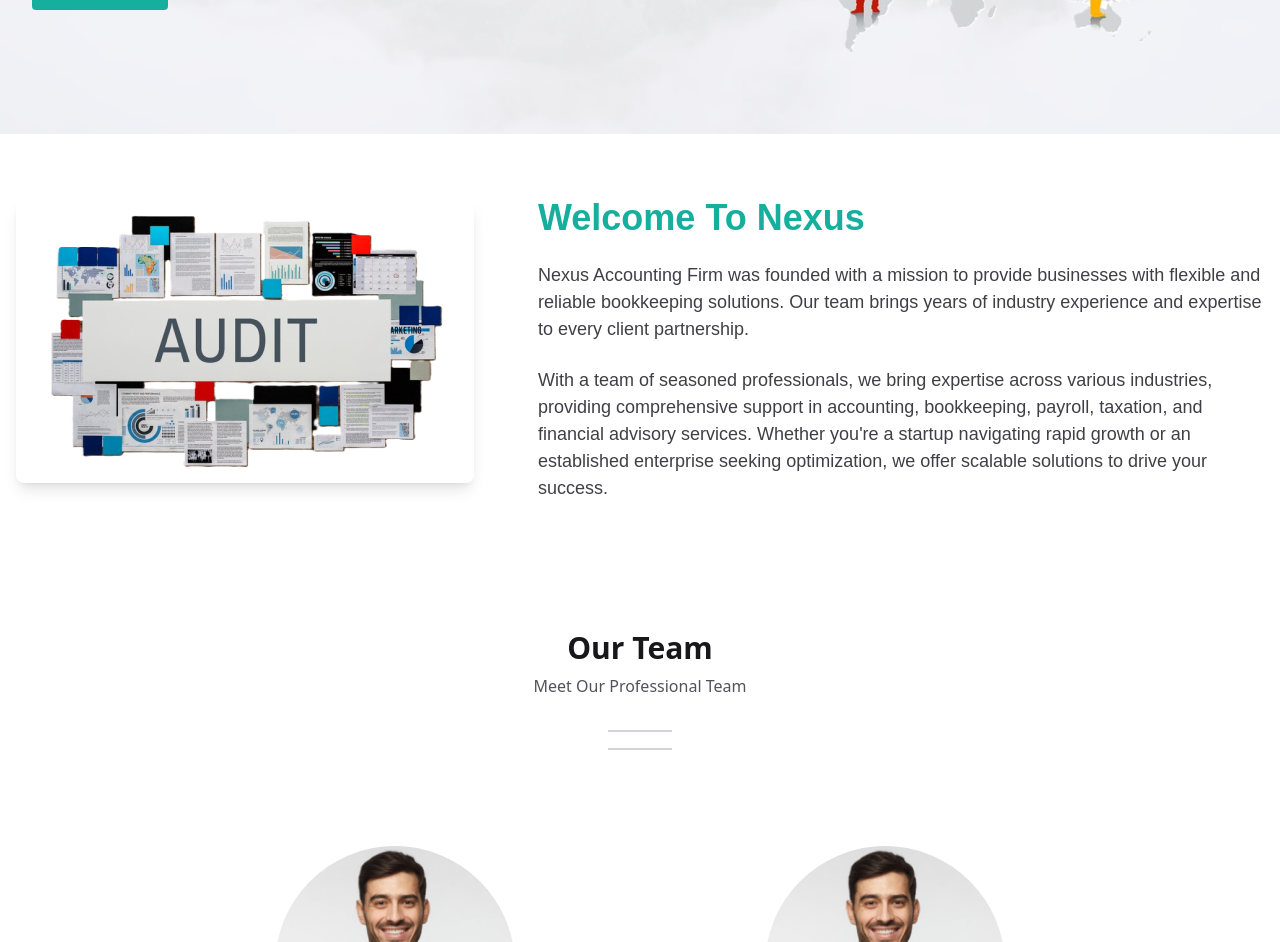
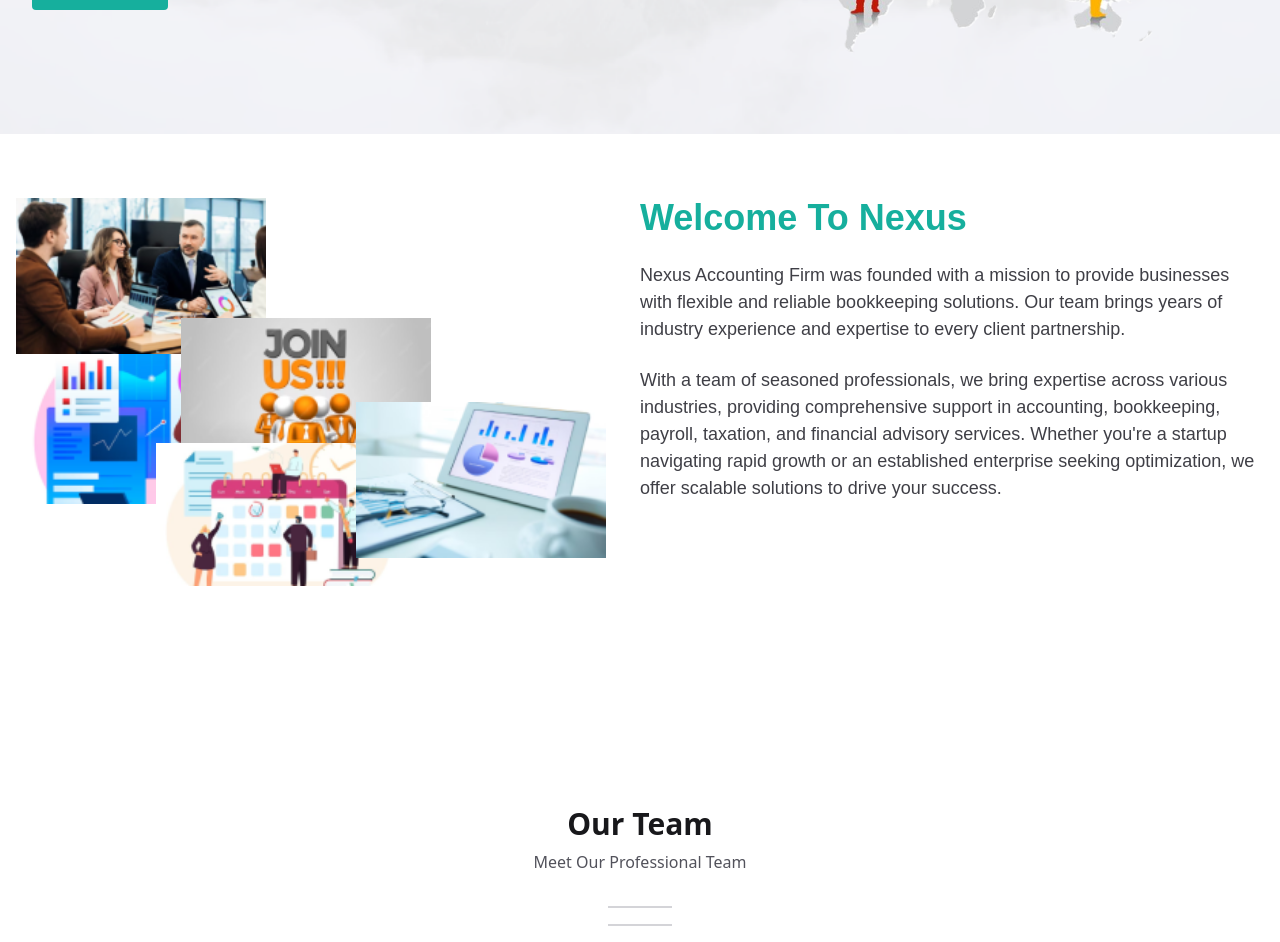
Before and after one commit to RojuGhimire/NexusAccounting, a React (Vite) app: page / in a window 1280 px wide. Shown: the part 440-1382 px from the top of the page. Built offline with nearby package versions, Linux system fonts and the light colour scheme.

Commit message:
hero2 part image layout

```diff
--- a/src/components/sections/Hero2.tsx
+++ b/src/components/sections/Hero2.tsx
@@ -18,26 +18,62 @@ const childVariants = {
 export default function Hero2(): JSX.Element {
   return (
     <motion.div
-      className="flex flex-col overflow-hidden  w-full max-w-[1440px] min-h-[398px] md:flex-row items-center md:items-start px-12 md:px-4 lg:mx-auto py-8 md:py-16"
+      className="flex flex-col overflow-hidden justify-between w-full max-w-[1440px] min-h-[398px] md:flex-row items-center md:items-start px-12 md:px-4 lg:mx-auto py-8 md:py-16"
       variants={containerVariants}
       initial="hidden"
       animate="visible"
     >
       <motion.div
-        className="flex-shrink-0 mb-4 md:mb-0 md:mr-8"
+        className="basis-[35%] min-h-[480px] mb-4 md:mb-0 md:mr-8 relative"
         variants={childVariants}
       >
+        <div>
+          <motion.img
+            src="/wel.png"
+            alt="Audit Image"
+            className="w-full md:w-[250px] object-cover"
+            initial={{ scale: 0.4 }}
+            animate={{ scale: 1 }}
+            transition={{ duration: 0.5 }}
+          />
+          <motion.img
+            src="/nex1.png"
+            alt="Audit Image"
+            className="w-full md:w-[250px] object-cover"
+            initial={{ scale: 0.4 }}
+            animate={{ scale: 1 }}
+            transition={{ duration: 0.5 }}
+          />
+        </div>
+        <div className="absolute top-[25%] right-[5%]">
+          <motion.img
+            src="/join.png"
+            alt="Audit Image"
+            className="w-full md:w-[250px] h-auto object-cover"
+            initial={{ scale: 0.4 }}
+            animate={{ scale: 1 }}
+            transition={{ duration: 0.5 }}
+          />
+          <motion.img
+            src="/cal1.png"
+            alt="Audit Image"
+            className="w-full md:w-[300px] object-cover absolute right-[10%] -bottom-[6rem] z-20"
+            initial={{ scale: 0.4 }}
+            animate={{ scale: 1 }}
+            transition={{ duration: 0.5 }}
+          />
+        </div>
         <motion.img
-          src="/Audit.png"
+          src="/ipad.png"
           alt="Audit Image"
-          className="w-full md:w-auto h-auto object-cover rounded-lg shadow-lg"
-          initial={{ scale: 0.8 }}
+          className="w-full md:w-[250px] object-cover absolute -right-[35%] bottom-[25%] z-40"
+          initial={{ scale: 0.4 }}
           animate={{ scale: 1 }}
           transition={{ duration: 0.5 }}
         />
       </motion.div>
       <motion.div
-        className="w-full md:w-[834px] h-auto mt-4 md:mt-0 md:ml-8"
+        className="w-full md:w-[834px] basis-[50%] h-auto mt-4 md:mt-0 md:ml-8"
         variants={childVariants}
       >
         <motion.h1
```
Also changed, not shown: public/cal1.png.
